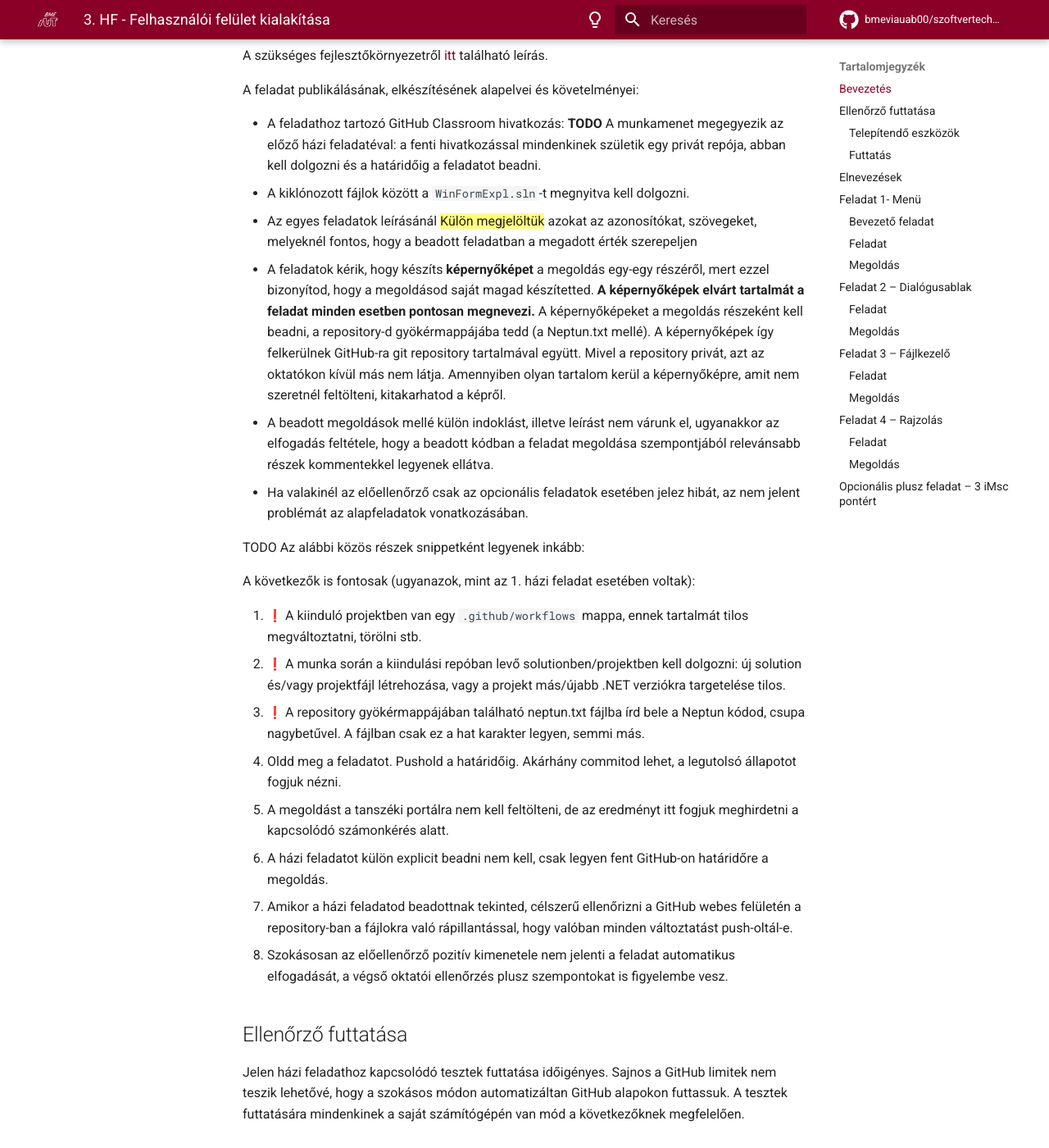
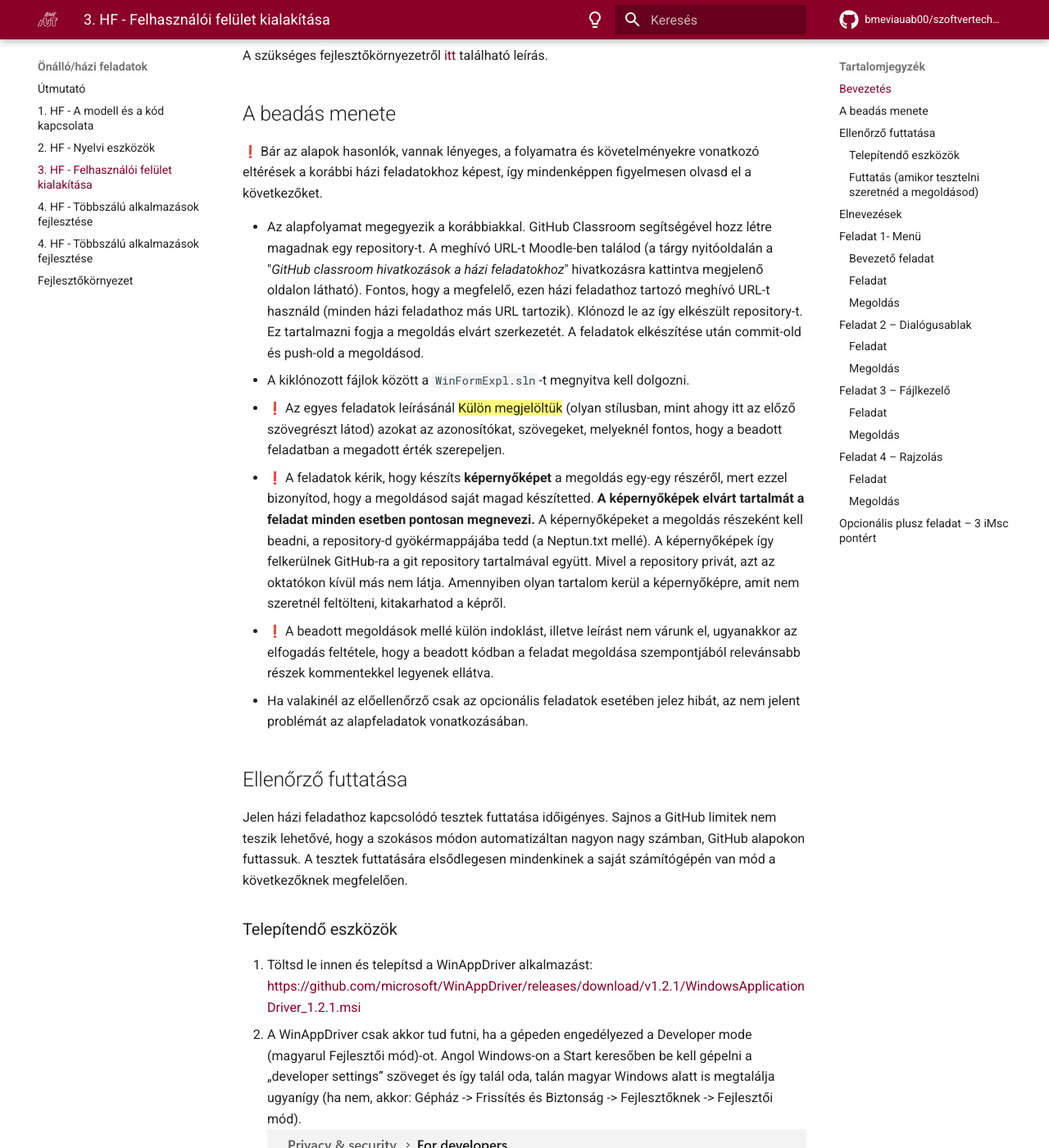
Before and after one commit to bmeviauab00/szoftvertechnikak, an MkDocs documentation site: the page built from docs/hazi/3-felhasznaloi-felulet-kialakitasa/index.md, in a window 1280 px wide and 1400 px high, scrolled down 542 px. Shown: the whole window at 82% size. Built offline with MkDocs 1.6.1 and Material for MkDocs 9.7.7, drawn with Linux system fonts in a browser that asks for light colours; emoji names are drawn with the system emoji font; comment, search, counter and statistics services are not loaded; some of the changed text lies outside the part shown.

Commit message:
HF 3 hirdet

```diff
--- a/docs/hazi/3-felhasznaloi-felulet-kialakitasa/index.md
+++ b/docs/hazi/3-felhasznaloi-felulet-kialakitasa/index.md
@@ -21,39 +19,62 @@
 
 A szükséges fejlesztőkörnyezetről [itt](../fejlesztokornyezet/index.md) található leírás.
 
-A feladat publikálásának, elkészítésének alapelvei és követelményei:
+## A beadás menete
 
-- A feladathoz tartozó GitHub Classroom hivatkozás: **TODO**
-  A munkamenet megegyezik az előző házi feladatéval: a fenti hivatkozással mindenkinek születik egy privát repója, abban kell dolgozni és a határidőig a feladatot beadni.
+:exclamation: Bár az alapok hasonlók, vannak lényeges, a folyamatra és követelményekre vonatkozó eltérések a korábbi házi feladatokhoz képest, így mindenképpen figyelmesen olvasd el a következőket.
+
+- Az alapfolyamat megegyezik a korábbiakkal. GitHub Classroom segítségével hozz létre magadnak egy repository-t. A meghívó URL-t Moodle-ben találod (a tárgy nyitóoldalán a "*GitHub classroom hivatkozások a házi feladatokhoz*" hivatkozásra kattintva megjelenő oldalon látható). Fontos, hogy a megfelelő, ezen házi feladathoz tartozó meghívó URL-t használd (minden házi feladathoz más URL tartozik). Klónozd le az így elkészült repository-t. Ez tartalmazni fogja a megoldás elvárt szerkezetét. A feladatok elkészítése után commit-old és push-old a megoldásod.
 - A kiklónozott fájlok között a `WinFormExpl.sln`-t megnyitva kell dolgozni.
-- Az egyes feladatok leírásánál ==Külön megjelöltük== azokat az azonosítókat, szövegeket, melyeknél fontos, hogy a beadott feladatban a megadott érték szerepeljen
-- A feladatok kérik, hogy készíts **képernyőképet** a megoldás egy-egy részéről, mert ezzel bizonyítod, hogy a megoldásod saját magad készítetted. **A képernyőképek elvárt tartalmát a feladat minden esetben pontosan megnevezi.**
-A képernyőképeket a megoldás részeként kell beadni, a repository-d gyökérmappájába tedd (a Neptun.txt mellé). A képernyőképek így felkerülnek GitHub-ra git repository tartalmával együtt. Mivel a repository privát, azt az oktatókon kívül más nem látja. Amennyiben olyan tartalom kerül a képernyőképre, amit nem szeretnél feltölteni, kitakarhatod a képről.
-- A beadott megoldások mellé külön indoklást, illetve leírást nem várunk el, ugyanakkor az elfogadás feltétele, hogy a beadott kódban a feladat megoldása szempontjából relevánsabb részek kommentekkel legyenek ellátva.
+- :exclamation: Az egyes feladatok leírásánál ==Külön megjelöltük== (olyan stílusban, mint ahogy itt az előző szövegrészt látod) azokat az azonosítókat, szövegeket, melyeknél fontos, hogy a beadott feladatban a megadott érték szerepeljen.
+- :exclamation: A feladatok kérik, hogy készíts **képernyőképet** a megoldás egy-egy részéről, mert ezzel bizonyítod, hogy a megoldásod saját magad készítetted. **A képernyőképek elvárt tartalmát a feladat minden esetben pontosan megnevezi.**
+A képernyőképeket a megoldás részeként kell beadni, a repository-d gyökérmappájába tedd (a Neptun.txt mellé). A képernyőképek így felkerülnek GitHub-ra a git repository tartalmával együtt. Mivel a repository privát, azt az oktatókon kívül más nem látja. Amennyiben olyan tartalom kerül a képernyőképre, amit nem szeretnél feltölteni, kitakarhatod a képről.
+- :exclamation: A beadott megoldások mellé külön indoklást, illetve leírást nem várunk el, ugyanakkor az elfogadás feltétele, hogy a beadott kódban a feladat megoldása szempontjából relevánsabb részek kommentekkel legyenek ellátva.
 - Ha valakinél az előellenőrző csak az opcionális feladatok esetében jelez hibát, az nem jelent problémát az alapfeladatok vonatkozásában.
-
-TODO Az alábbi közös részek snippetként legyenek inkább:
-
-A következők is fontosak (ugyanazok, mint az 1. házi feladat esetében voltak):
-
-1. :exclamation: A kiinduló projektben van egy `.github/workflows` mappa, ennek tartalmát tilos megváltoztatni, törölni stb.
-2. :exclamation: A munka során a kiindulási repóban levő solutionben/projektben kell dolgozni: új solution és/vagy projektfájl létrehozása, vagy a projekt más/újabb .NET verziókra targetelése tilos.
-3. :exclamation: A repository gyökérmappájában található neptun.txt fájlba írd bele a Neptun kódod, csupa nagybetűvel. A fájlban csak ez a hat karakter legyen, semmi más.
-4. Oldd meg a feladatot. Pushold a határidőig. Akárhány commitod lehet, a legutolsó állapotot fogjuk nézni.
-5. A megoldást a tanszéki portálra nem kell feltölteni, de az eredményt itt fogjuk meghirdetni a kapcsolódó számonkérés alatt.
-6. A házi feladatot külön explicit beadni nem kell, csak legyen fent GitHub-on határidőre a megoldás.
-7. Amikor a házi feladatod beadottnak tekinted, célszerű ellenőrizni a GitHub webes felületén a repository-ban a fájlokra való rápillantással, hogy valóban minden változtatást push-oltál-e.
-8. Szokásosan az előellenőrző pozitív kimenetele nem jelenti a feladat automatikus elfogadását, a végső oktatói ellenőrzés plusz szempontokat is figyelembe vesz.
 
 ## Ellenőrző futtatása
 
-Jelen házi feladathoz kapcsolódó tesztek futtatása időigényes. Sajnos a GitHub limitek nem teszik lehetővé, hogy a szokásos módon automatizáltan GitHub alapokon futtassuk. A tesztek futtatására mindenkinek a saját számítógépén van mód a következőknek megfelelően.
+Jelen házi feladathoz kapcsolódó tesztek futtatása időigényes. Sajnos a GitHub limitek nem teszik lehetővé, hogy a szokásos módon automatizáltan nagyon nagy számban, GitHub alapokon futtassuk. A tesztek futtatására elsődlegesen mindenkinek a saját számítógépén van mód a következőknek megfelelően.
 
 ### Telepítendő eszközök
 
-==TODO ezt a rész revidiálni kell!==
+1. Töltsd le innen és telepítsd a WinAppDriver alkalmazást: https://github.com/microsoft/WinAppDriver/releases/download/v1.2.1/WindowsApplicationDriver_1.2.1.msi
+2. A WinAppDriver csak akkor tud futni, ha a gépeden engedélyezed a Developer mode (magyarul Fejlesztői mód)-ot. Angol Windows-on a Start keresőben be kell gépelni a „developer settings” szöveget és így talál oda, talán magyar Windows alatt is megtalálja ugyanígy (ha nem, akkor: Gépház -> Frissítés és Biztonság -> Fejlesztőknek -> Fejlesztői mód).
+   ![Rename](images/developer-mode.png)
+A beállítástól nem kell tartani, a legtöbb fejlesztői gépen ezt egyébként is be kell/szokás kapcsolni a gyakorlatban.
+1. Hozzd létre a c:\Sznikak mappát (ékezet nélküli!).
+2. Le kell tölteni a https://github.com/bmeviauab00/winforms-hf-uitest-binaries repó tartalmát a fenti mappába. Két lehetőség pl.:
+    - Lehetőség 1. Ez a legegyszerűbb, ha telepítve van a gépedre a parancssori git (ha nem tudod, csak próbáld ki az alábbiakat, legfeljebb nem működik). Parancssorból navigálj be a c:\Sznikák mappába, és add ki a következő parancsot:
+    git clone --depth 1 https://github.com/bmeviauab00/winforms-hf-uitest-binaries
+    Ekkor létrejön a c:\Sznikak\winforms-hf-uitest-binaries\ mappa és ebbe letöltődnek a teszt specifikus fájlok GitHub-ról.
+    - Lehetőség 2. A c:\Sznikak mappában hozz létre egy winforms-hf-uitest-binaries nevű almappát.
+    A GitHub felületén fenti link megnyitása, majd a zöld „Code” gomb lenyit és alul „Download zip” kiválaszt. A zip-et csomagold ki valahova és tartalmát másold a
+    c:\Sznikak\winforms-hf-uitest-binaries
+    mappába úgy, hogy ebben a mappában közvetlenül legyen a „TestFiles” almappa, az appium-dotnet-driver.dll és a több dll fájl is.
+    A Windows alapesetben blokkolja az ebben a mappában található dll-eket, ezt fel kell oldani erre a két fájlra: WinFormExpl-Test.dll és Microsoft.VisualStudio.TestPlatform.MSTest.TestAdapter.dll. Ehhez nyisd meg a két fájlra egyesével a fájl tulajdonságait (pl. Windows Fájl Intézőben), és az oldal alján pipáld be az Unblock (magyar Windows-on ennek értelemszerű fordítása) jelölőnégyzetet majd OK:
 
-### Futtatás
+        ![Unblock file](images/unblock-file.png)
+
+### Futtatás (amikor tesztelni szeretnéd a megoldásod)
+
+1. Indítsd el a WinAppDrivert, alapértelmezett telepítés esetén itt található: c:\Program Files (x86)\Windows Application Driver\WinAppDriver.exe. Ez egy parancssor ablakban indul, és futnia is kell végig, amíg a tesztelsz, ne zárd be:
+2. Győződj meg, hogy a solution-öd a legfrissebb formában le van fordítva (pl. VS alatt build) és minden forrásfájlod el van mentve (ctrl+shift+S).
+3. Győződj meg, hogy nem fut az alkalmazásod egyetlen példányban sem.
+4. Indítsd egy új parancssort (erre ne fenti WinAppDriveres parancssori ablakot használd, hanem egy másikat indíts), navigálj a megoldásod gyökérmappájába, és az itt található
+   - RunBaseTest.bat-tal tudod futtatni az alap (nem IMSc) teszteket
+   - RunIMScTest.bat-tal pedig az IMSc teszteket
+
+A tesztek elindítják az alkalmazást, látni fogod a felületét, a gépelést és a kattintásokat. Amíg fut a teszt, **ne mozgasd az egeret, ne használd a billentyűzetet**, ezek megzavarják a tesztet és sikertelen lesz! Ha meg akarod szakítani a tesztet, akkor zárd be az alkalmazást és a parancssorban nyomj egy Ctrl+C-t.
+
+**Ha változtatsz a forráskódodon, és szeretnéd a módosítások alapján tesztelni**, akkor csak annyi a teendő, hogy újra futtatod a fenti bat fájl valamelyikét a fent előkészített parancssorból (feltéve, hogy a WinAppDriver is fut a háttérben). Tipp: ha csak egy adott feladathoz kapcsolódó teszteket szeretnéd futtatni, akkor ideiglenesen módosíthatod a RunBaseTest.bat tartalmát, hogy csak az adott feladathoz tartozó „dotnet test” kezdetű sor legyen benne, a másik három „dotnet test” sor kitörlésével.
+
+!!! note "Alternatív lehetőség a tesztek futtatására"
+    A szokásos GitHub alapú teszt futtatása is elő van készítve. Ha valakinek a fenti lépéseket követve nem sikerül a tesztelés, akkor használhatja az online, GitHub alapú ellenőrzést. Magától ez nem fog futni a push során, manuálisan kell indítani a push-t követően:
+
+    1. A GitHub meg kell nyitni a házi feladatodhoz tartozó repository oldalt.
+    2. Az Actions oldalra navigálni (kattintás az "Actions" hivatkozáson).
+    3. Baloldalt a Build&Check-OnGitHub kiválasztása.
+    4. Jobb oldalon a "Run workflow" gombra kattintva a lenyílt panelon a "Run workflow" zöld gombon kattintás.
+    5. Ekkor elindul az ellenőrző, a gomb alatti listában megjelenik a futó példány. Ha ez nem jelenik meg azonnal, akkor várni kell, néha kell pár másodperc, fél-egy perc is, mire elindul. Ha nagyon nem akarna megjeleni, akkor érdemes az oldal frissítésével is próbálkozni.
 
 ## Elnevezések
 
@@ -65,18 +86,9 @@
 
 :exclamation: A főablak fejléce a "==MiniExplorer==" szöveg legyen, hozzáfűzve a saját Neptun kódod: (pl. "ABCDEF" Neptun kód esetén "MiniExplorer - ABCDEF”), fontos, hogy ez legyen a szöveg! Ehhez az űrlapunk `Text` tulajdonságát állítsuk be erre a szövegre.
 
-:exclamation: Az űrlapunk neve jelenleg "Form1", ami szintén elég semmitmondó. Nevezzük át Neptun kódunknak megfelelően (pl. "ABCDEF" Neptun kód esetén "MainForm_ABCDEF”-re).
-
-Az átnevezést a Solution Explorerben tudjuk megtenni, itt több technikát is használhatunk. Válasszuk ki a `Form1` elemet, majd még egyszer kattintsunk rajta bal gombbal: ekkor a név szerkeszthetővé válik (pont úgy dolgozunk, ahogy egy fájlt is átnevezünk Windows Explorerben). Vagy egyszerűen csak megnyomjuk az ++f2++ billentyűt az átnevezés elindításához. Vagy akár használhatjuk a jobb gombos menü *Rename* funkcióját. Akárhogy is indultunk, írjuk be új névnek a `MainForm.cs`-t, majd nyomjuk meg az ++enter++ billentyűt. Ekkor a Visual Studio rákérdez egy felugró ablakban, hogy minden kapcsolódó elemet nevezzen-e át ennek megfelelően: itt mindenképpen **Yes**-t válasszunk:
-
-![Rename](images/rename.png)
-
-!!! tip "Ha hiba van"
-    Ha netán ekkor valami furcsa hibával mutatja a Visual Studio az űrlapunkat, akkor zárjuk be az űrlap tabfülét (vagy az összes tabfület), majd nyissuk meg újra, a hiba ekkor várhatóan megszűnik.
-
 ### Feladat
 
-Vezessünk be egy menüsort a főablakunk (`Form1`) tetején. A menüben egyetlen elem legyen "File” néven, két almenüvel:
+Vezessünk be egy menüsort a főablakunk (`MainForm`) tetején. A menüben egyetlen elem legyen "File” néven, két almenüvel:
 
 - ==Open==: később adunk neki funkciót
 - ==Exit==: kilép az alkalmazásból
@@ -170,7 +182,7 @@
     :exclamation: Mielőbb továbbmennél a következő feladatra, egy képernyőmentést kell készítened `Feladat2.png` néven az alábbiaknak megfelelően:
 
     - Indítsd el az alkalmazást. Ha szükséges, méretezd át kisebbre, hogy ne foglaljon sok helyet a képernyőn,
-    - a „háttérben” a Visual Studio legyen, a `MainForm_<neptun>.cs` megnyitva,
+    - a „háttérben” a Visual Studio legyen, a `MainForm.cs` megnyitva,
     - a VS *View / Full Screen* menüjével kapcsolj ideiglenesen *Full Screen* nézetre, hogy a zavaró panelek ne vegyenek el semmi helyet,
     - VS-ben zoomolj úgy, hogy a fájl teljes tartalma, az előtérben pedig az alkalmazásod ablaka legyen látható.
 
@@ -230,7 +242,7 @@
     Készíts egy képernyőmentést `Feladat3.png` néven az alábbiak szerint:
 
     - Indítsd el az alkalmazást. Ha szükséges, méretezd át kisebbre, hogy ne foglaljon sok helyet a képernyőn,
-    - a „háttérben” a Visual Studio legyen, a `MainForm_<neptun>.cs` megnyitva,
+    - a „háttérben” a Visual Studio legyen, a `MainForm.cs` megnyitva,
     - a VS *View / Full Screen* menüjével kapcsolj ideiglenesen *Full Screen* nézetre, hogy a zavaró panelek ne vegyenek el semmi helyet,
     - görgess le a forrásfájlod legaljára, használj kb. normál zoom értéket, most fontos, hogy ami a képernyődön lesz, legyen jól olvasható (az nem baj, ha nem fér ki minden, nem is fog), az előtérben pedig az alkalmazásod ablaka.
 
--- a/mkdocs.yml
+++ b/mkdocs.yml
@@ -97,7 +97,7 @@
       - 'Útmutató': hazi/index.md
       - '1. HF - A modell és a kód kapcsolata': hazi/1-model-es-kod-kapcsolata/index.md
       - '2. HF - Nyelvi eszközök': hazi/2-nyelvi-eszkozok/index.md
-      - '3. HF - Felhasználói felület kialakítása': hazi/meghirdetes-elott.md
+      - '3. HF - Felhasználói felület kialakítása': hazi/3-felhasznaloi-felulet-kialakitasa/index.md
       - '4. HF - Többszálú alkalmazások fejlesztése': hazi/meghirdetes-elott.md
       - '5. HF - Document-View architektúra': hazi/meghirdetes-elott.md
       - 'Fejlesztőkörnyezet': hazi/fejlesztokornyezet/index.md
```
Also changed, not shown: other parts of docs/hazi/3-felhasznaloi-felulet-kialakitasa/index.md (+0 -2 lines), docs/hazi/index.md (+1 -1 lines), docs/hazi/3-felhasznaloi-felulet-kialakitasa/images/unblock-file.png (added).
